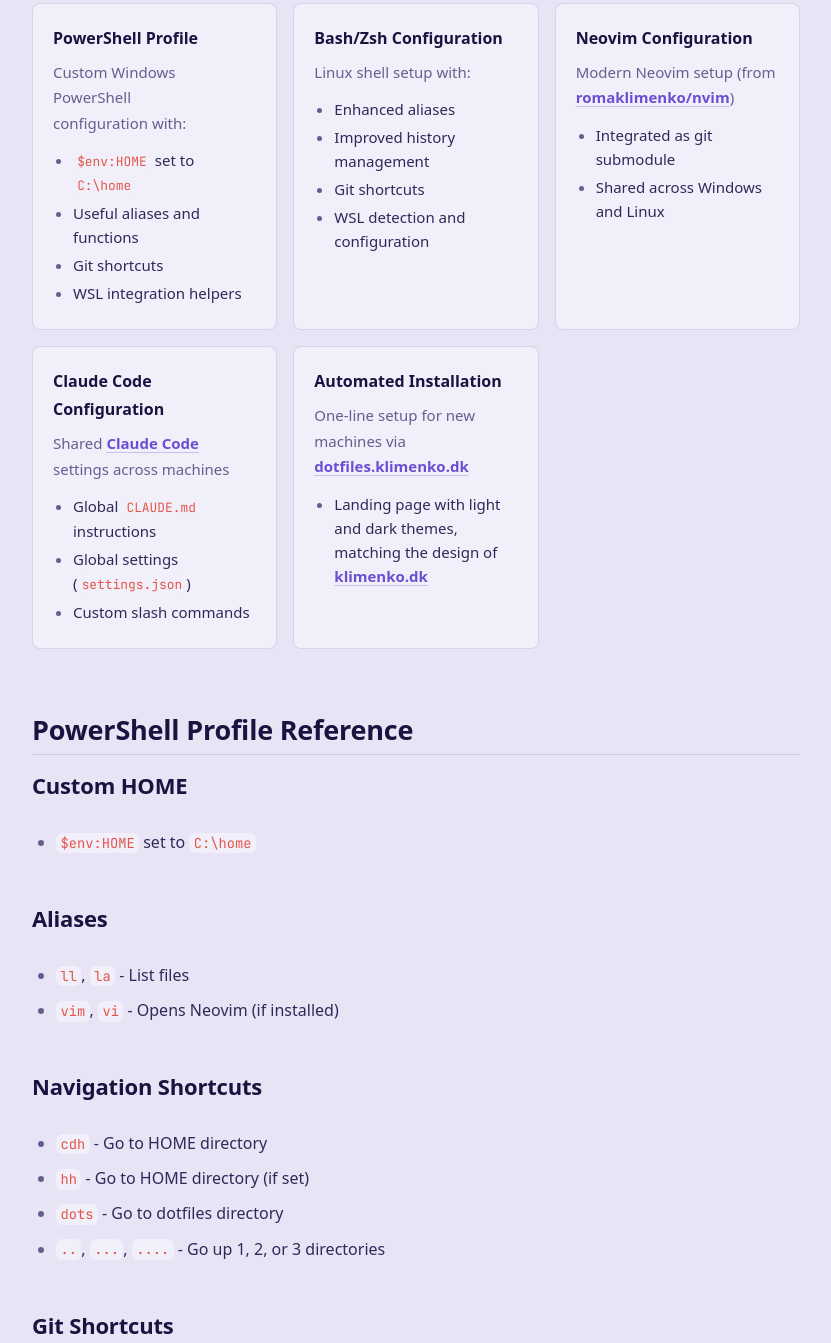
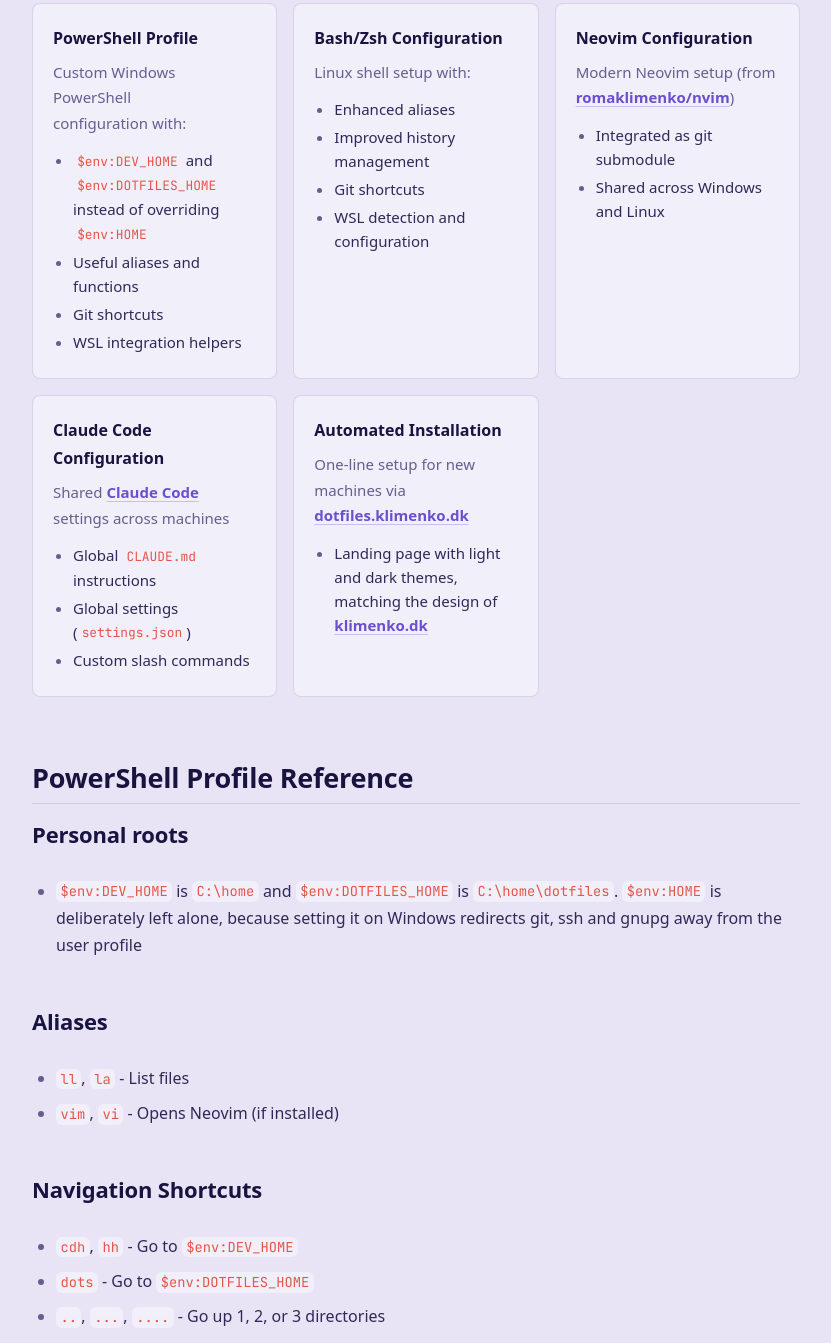
Before and after one commit to romaklimenko/dotfiles, a website: page install/index.html in a window 1280 px wide. Shown: the part 1025-2368 px from the top of the page, without its empty margins (320-1151 px from the left). Drawn offline with Linux system fonts and the light colour scheme.

Commit message:
feat(profile): stop overriding $env:HOME
Setting HOME on Windows makes every HOME-respecting CLI - git, ssh,
gnupg among them - look under C:\home instead of the user profile,
which is not what any of them should default to.

Replace it with two variables named for what they actually point at:
DEV_HOME for C:\home, which cdh and hh use, and DOTFILES_HOME for
C:\home\dotfiles, which dots, dotsync and dotpull use. Nothing in the
repo reads $env:HOME on the Windows side any more; the Linux configs
keep using the real $HOME as before.

Existing machines need one manual step, since HOME had pulled some
config into C:\home: git loses init.defaultBranch from
C:\home\.gitconfig, so add it to the user profile copy. The SSH
keypair already lived in %USERPROFILE%\.ssh, so authentication is
unaffected.

```diff
--- a/install/index.html
+++ b/install/index.html
@@ -802,7 +802,7 @@
   <h4>PowerShell Profile</h4>
   <p>Custom Windows PowerShell configuration with:</p>
 <ul>
-    <li><code>$env:HOME</code> set to <code>C:\home</code></li>
+    <li><code>$env:DEV_HOME</code> and <code>$env:DOTFILES_HOME</code> instead of overriding <code>$env:HOME</code></li>
     <li>Useful aliases and functions</li>
     <li>Git shortcuts</li>
     <li>WSL integration helpers</li>
@@ -851,9 +851,9 @@
 
                 <h2 id="powershell-reference">PowerShell Profile Reference</h2>
                 <!-- generated:start:powershell-reference -->
-<h3>Custom HOME</h3>
+<h3>Personal roots</h3>
 <ul>
-    <li><code>$env:HOME</code> set to <code>C:\home</code></li>
+    <li><code>$env:DEV_HOME</code> is <code>C:\home</code> and <code>$env:DOTFILES_HOME</code> is <code>C:\home\dotfiles</code>. <code>$env:HOME</code> is deliberately left alone, because setting it on Windows redirects git, ssh and gnupg away from the user profile</li>
 </ul>
 
 <h3>Aliases</h3>
@@ -864,9 +864,8 @@
 
 <h3>Navigation Shortcuts</h3>
 <ul>
-    <li><code>cdh</code> - Go to HOME directory</li>
-    <li><code>hh</code> - Go to HOME directory (if set)</li>
-    <li><code>dots</code> - Go to dotfiles directory</li>
+    <li><code>cdh</code>, <code>hh</code> - Go to <code>$env:DEV_HOME</code></li>
+    <li><code>dots</code> - Go to <code>$env:DOTFILES_HOME</code></li>
     <li><code>..</code>, <code>...</code>, <code>....</code> - Go up 1, 2, or 3 directories</li>
 </ul>
 
```
Also changed, not shown: README.md, 2 other files.
